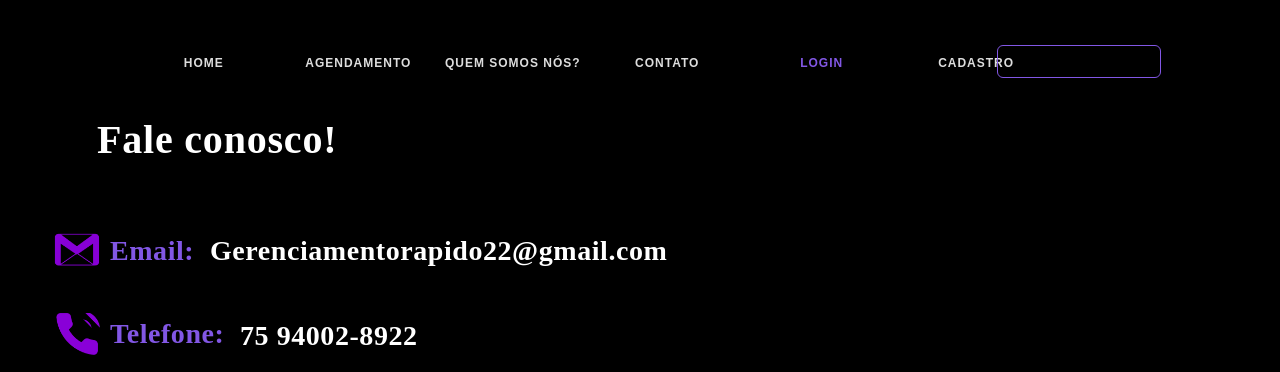
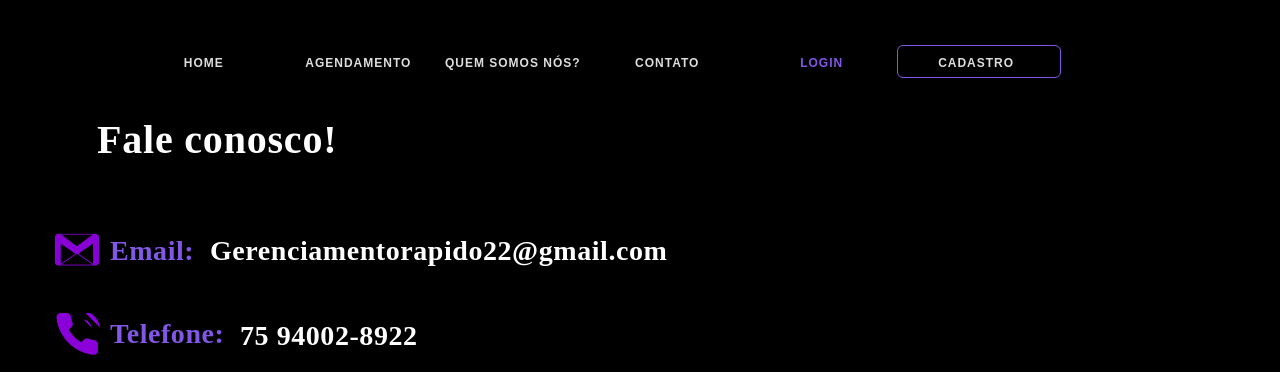
Before and after one commit to Bohamaw/GER, a plain HTML site: page contato.html in a window 1280 px wide. Shown: the top 372 px of the page. Drawn offline with Linux system fonts and the light colour scheme.

Commit message:
Update teste.css

```diff
--- a/teste.css
+++ b/teste.css
@@ -21,7 +21,7 @@ gap: 10px;
 position: absolute;
 width: 163.66px;
 height: 33.29px;
-left: 997px;
+left: 897px;
 top: 45px;
 
 border: 1px solid #8257E5;
```
